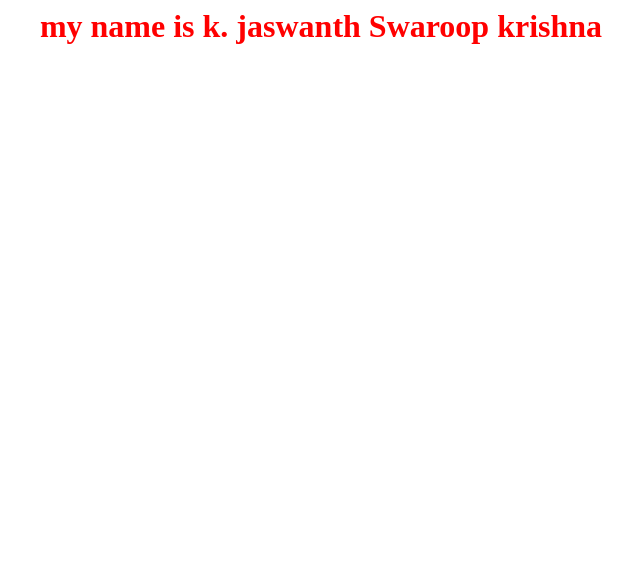
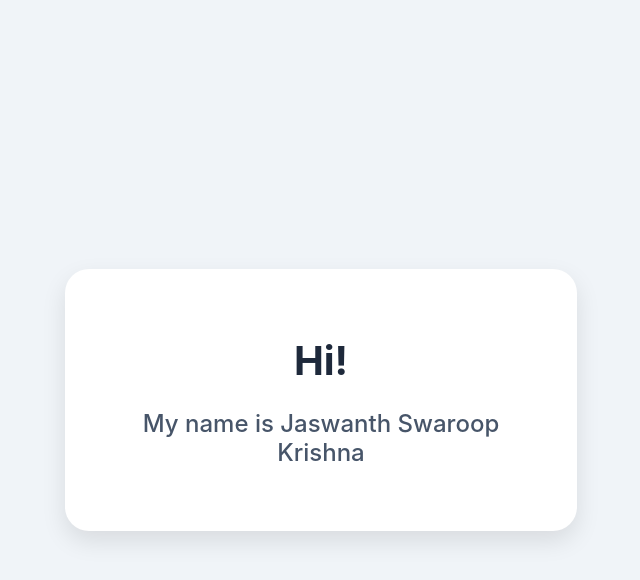
Before and after one commit to jashswaroop/index.html, a plain HTML site: page Index.html in a window 1280 px wide. Shown: the whole page, without its empty margins (319-959 px from the left). Drawn offline with Linux system fonts and the light colour scheme.

Commit message:
Update Index.html

```diff
--- a/Index.html
+++ b/Index.html
@@ -1,17 +1,48 @@
-<DOC! type html >
-
-<html>
-
+<!DOCTYPE html>
+<html lang="en">
 <head>
-<style>label{color:WHITE;}</style>
-
-<title>Index</title>
-
+    <meta charset="UTF-8">
+    <meta name="viewport" content="width=device-width, initial-scale=1.0">
+    <title>About Me</title>
+    <style>
+        body {
+            font-family: 'Inter', sans-serif;
+            display: flex;
+            justify-content: center;
+            align-items: center;
+            height: 100vh;
+            margin: 0;
+            background-color: #f0f4f8;
+            color: #334155;
+        }
+        .card {
+            background-color: #ffffff;
+            padding: 2.5rem 3.5rem;
+            border-radius: 1.5rem;
+            box-shadow: 0 10px 25px rgba(0, 0, 0, 0.1);
+            text-align: center;
+            max-width: 90%;
+            width: 400px;
+        }
+        .title {
+            font-size: 2.5rem;
+            font-weight: 700;
+            color: #1e293b;
+            margin-bottom: 1rem;
+        }
+        .name {
+            font-size: 1.5rem;
+            color: #475569;
+            font-weight: 500;
+        }
+    </style>
 </head>
-
 <body>
 
-<center>
-<h1 style="color:RED"> my name is k. jaswanth Swaroop krishna</h1>
+<div class="card">
+    <h1 class="title">Hi!</h1>
+    <p class="name">My name is Jaswanth Swaroop Krishna</p>
+</div>
+
 </body>
 </html>
```
